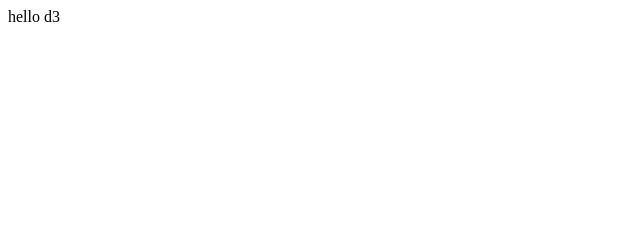
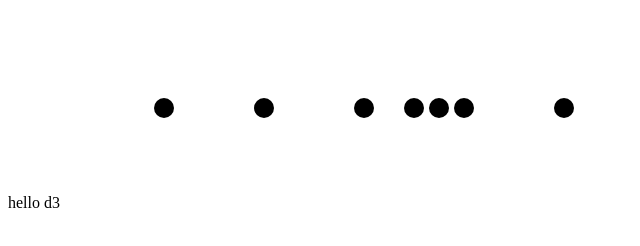
Before and after one commit to jbgnaw/hud, a plain HTML site: page index.html in a window 1280 px wide. Shown: the whole page, without its empty margins (0-640 px from the left). Drawn offline with nearby package versions, Linux system fonts and the light colour scheme.

Commit message:
20230527

```diff
--- a/index.html
+++ b/index.html
@@ -5,5 +5,17 @@
     <script src="https://d3js.org/d3.v7.min.js"></script>
     <body>
         hello d3
+        <svg id="chart" width="600" height="200"></svg>
+        <script>
+            const array = [100, 200, 300, 350, 375, 400, 500];
+            d3.select("#chart")
+                .selectAll("circle")
+                .data(array)
+                .enter()
+                .append("circle")
+                .attr("r", 10)
+                .attr("cy", 100)
+                .attr("cx", d => d);
+        </script>
     </body>
 </html>
```
